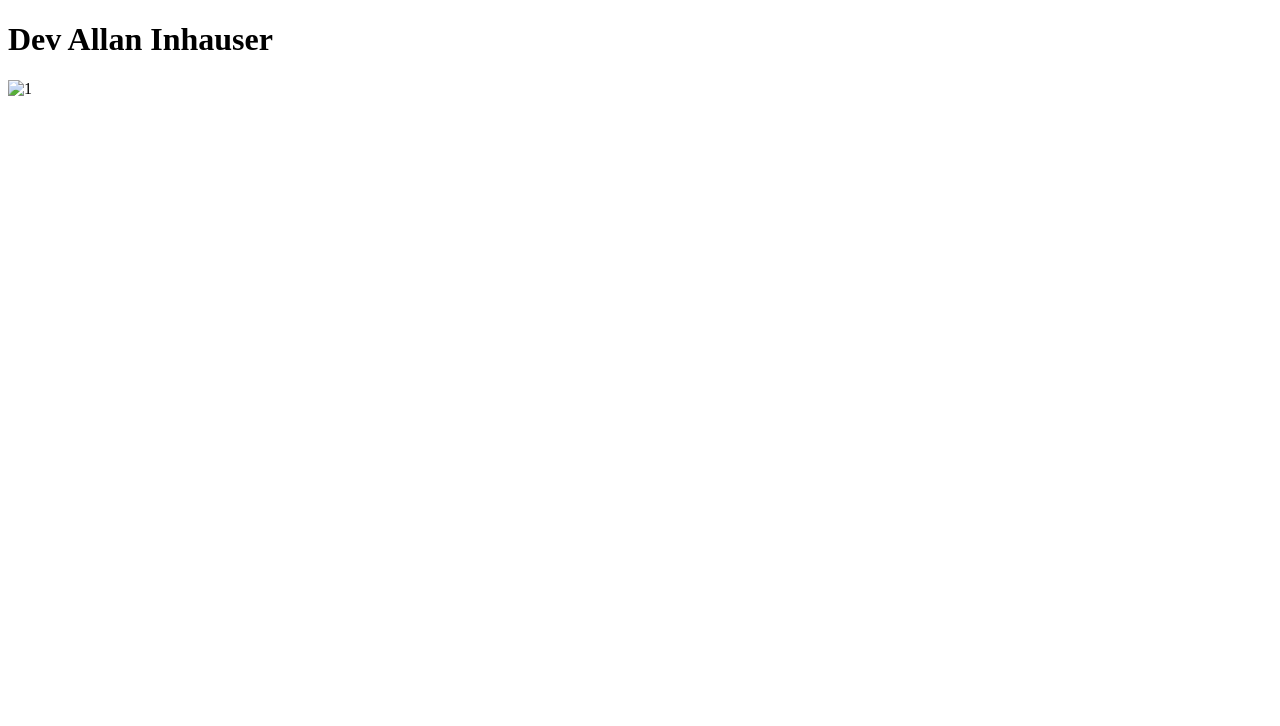
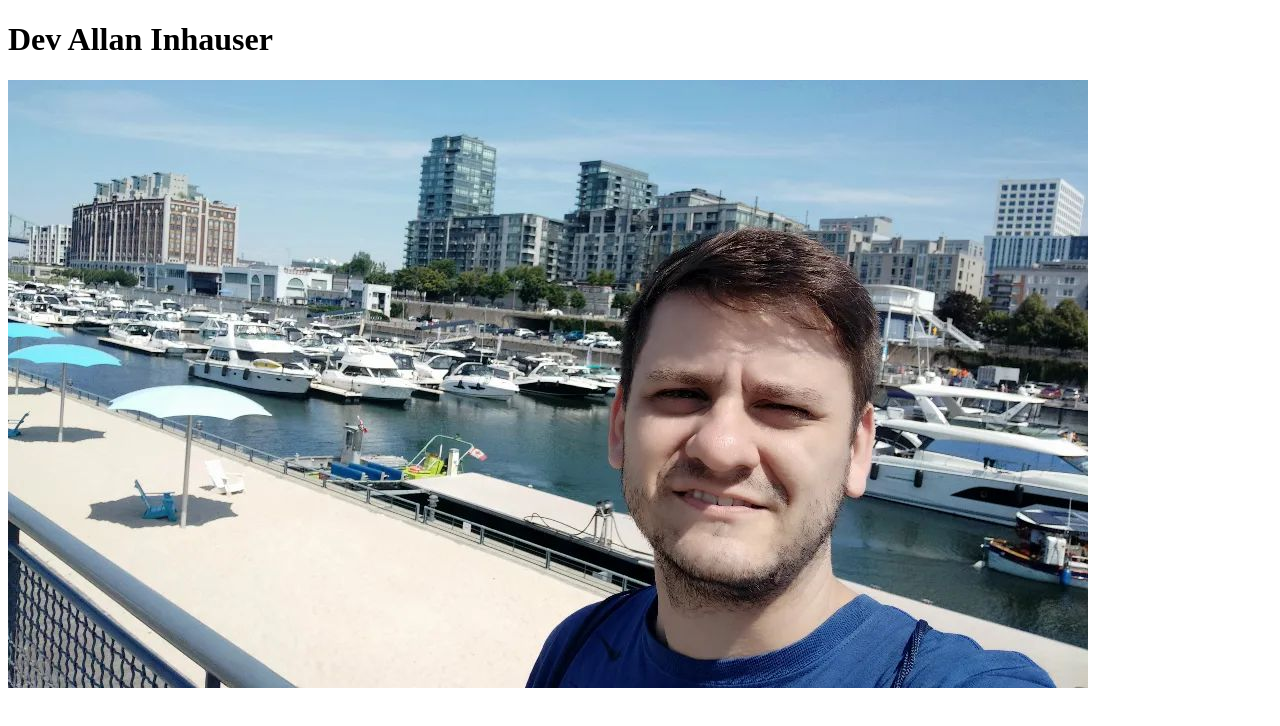
Before and after one commit to allansi1/allansi1.github.io, a plain HTML site: page index.html in a window 1280 px wide. Drawn offline with Linux system fonts and the light colour scheme.

Commit message:
Update v0.1

```diff
--- a/index.html
+++ b/index.html
@@ -10,7 +10,7 @@
 
 <body>
     <h1>Dev Allan Inhauser</h1>
-    <img src="/img/me.jpg" alt="1">
+    <img src="me.jpg" alt="">
 </body>
 
 </html>
```
Also changed, not shown: me.jpg (added).
